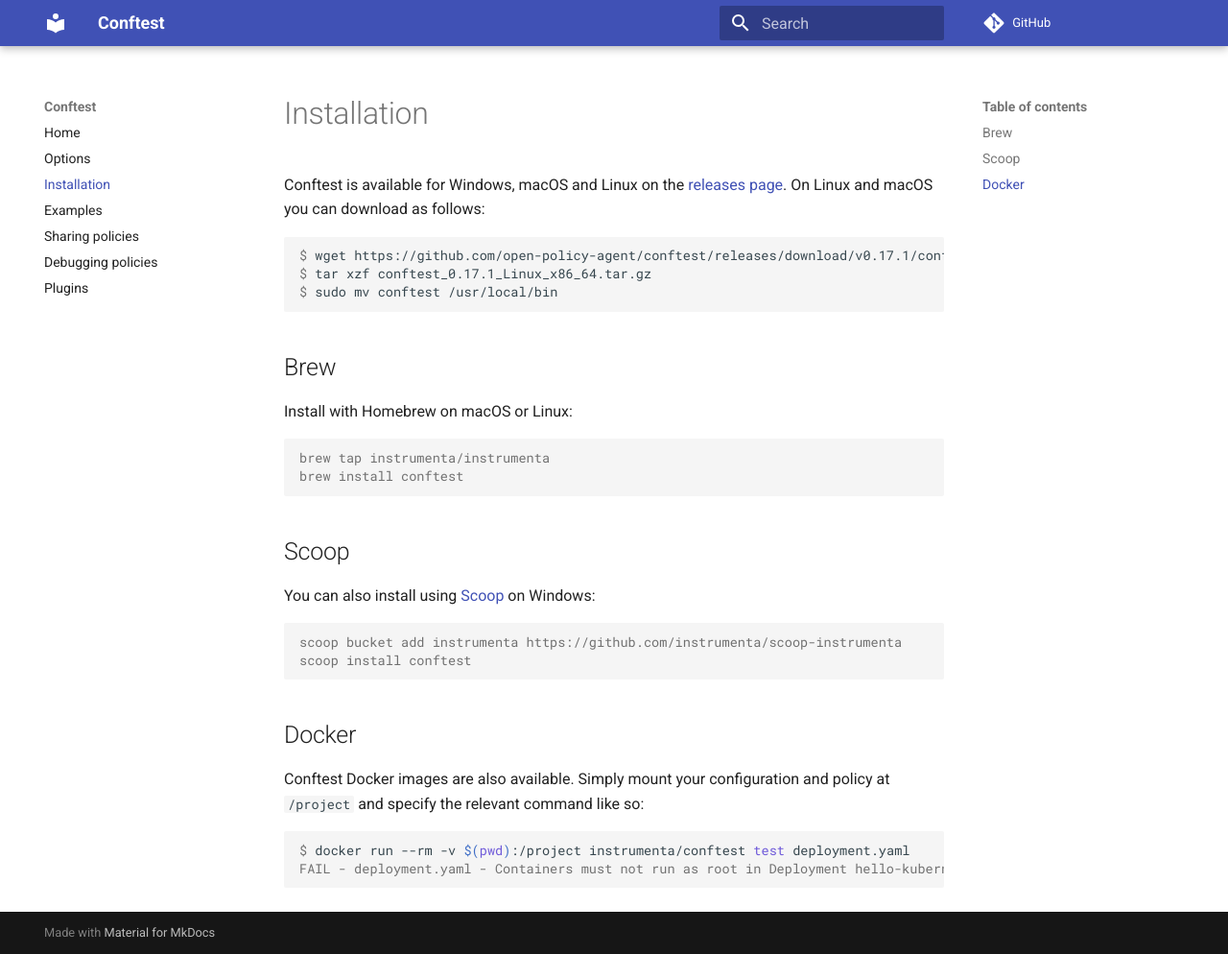
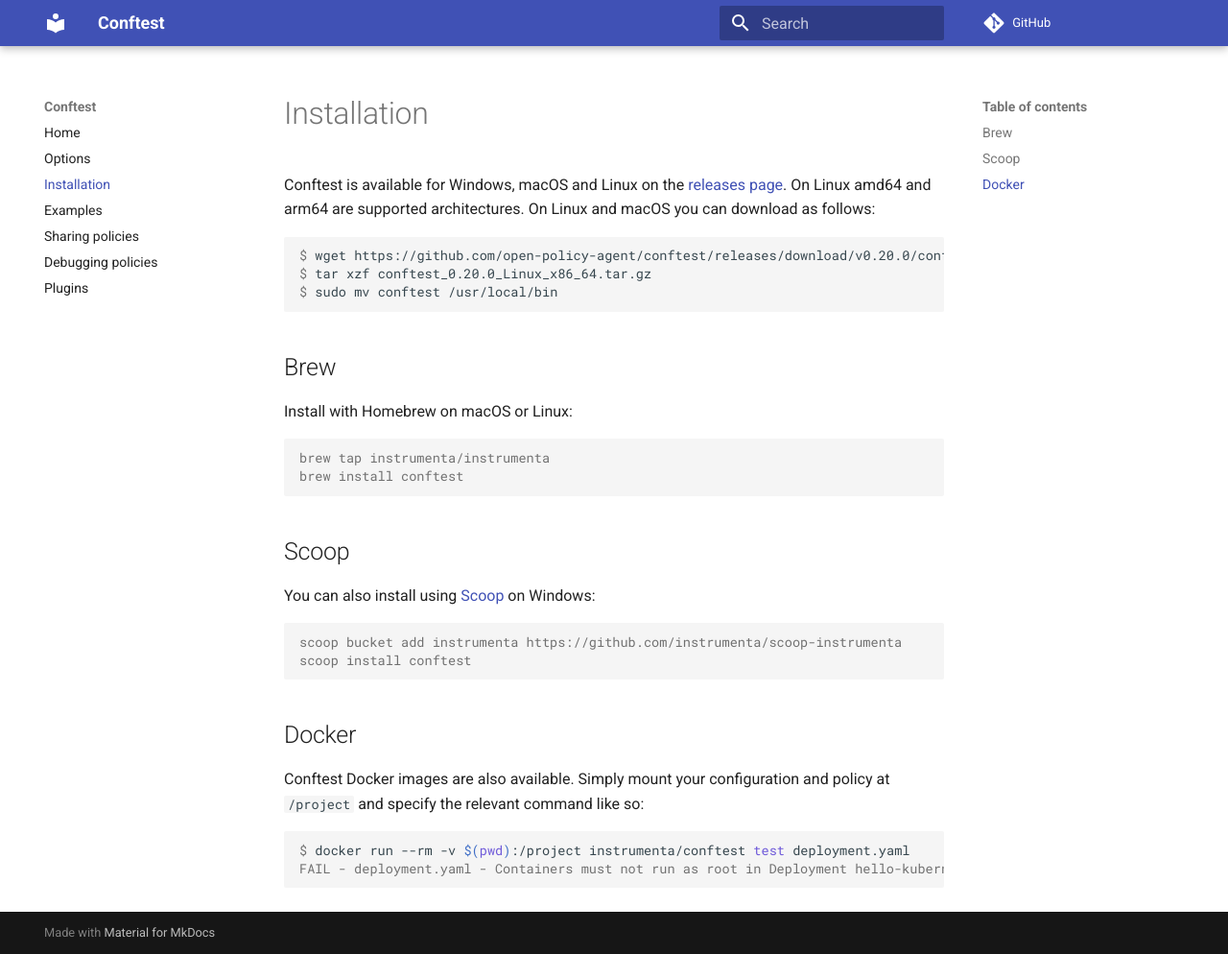
Before and after one commit to open-policy-agent/conftest, an MkDocs documentation site: the page built from docs/install.md, in a window 1280 px wide and 994 px high. Shown: the whole window at 96% size. Built offline with MkDocs 1.6.1 and Material for MkDocs 9.7.7, drawn with Linux system fonts in a browser that asks for light colours; comment, search, counter and statistics services are not loaded.

Commit message:
docs: Mention arm64 builds
Signed-off-by: Manuel Rüger <manuel@rueg.eu>

````diff
--- a/docs/install.md
+++ b/docs/install.md
@@ -1,10 +1,10 @@
 # Installation
 
-Conftest is  available for Windows, macOS and Linux on the [releases page](https://github.com/open-policy-agent/conftest/releases). On Linux and macOS you can download as follows:
+Conftest is available for Windows, macOS and Linux on the [releases page](https://github.com/open-policy-agent/conftest/releases). On Linux amd64 and arm64 are supported architectures. On Linux and macOS you can download as follows:
 
 ```console
-$ wget https://github.com/open-policy-agent/conftest/releases/download/v0.17.1/conftest_0.17.1_Linux_x86_64.tar.gz
-$ tar xzf conftest_0.17.1_Linux_x86_64.tar.gz
+$ wget https://github.com/open-policy-agent/conftest/releases/download/v0.20.0/conftest_0.20.0_Linux_x86_64.tar.gz
+$ tar xzf conftest_0.20.0_Linux_x86_64.tar.gz
 $ sudo mv conftest /usr/local/bin
 ```
 
````
